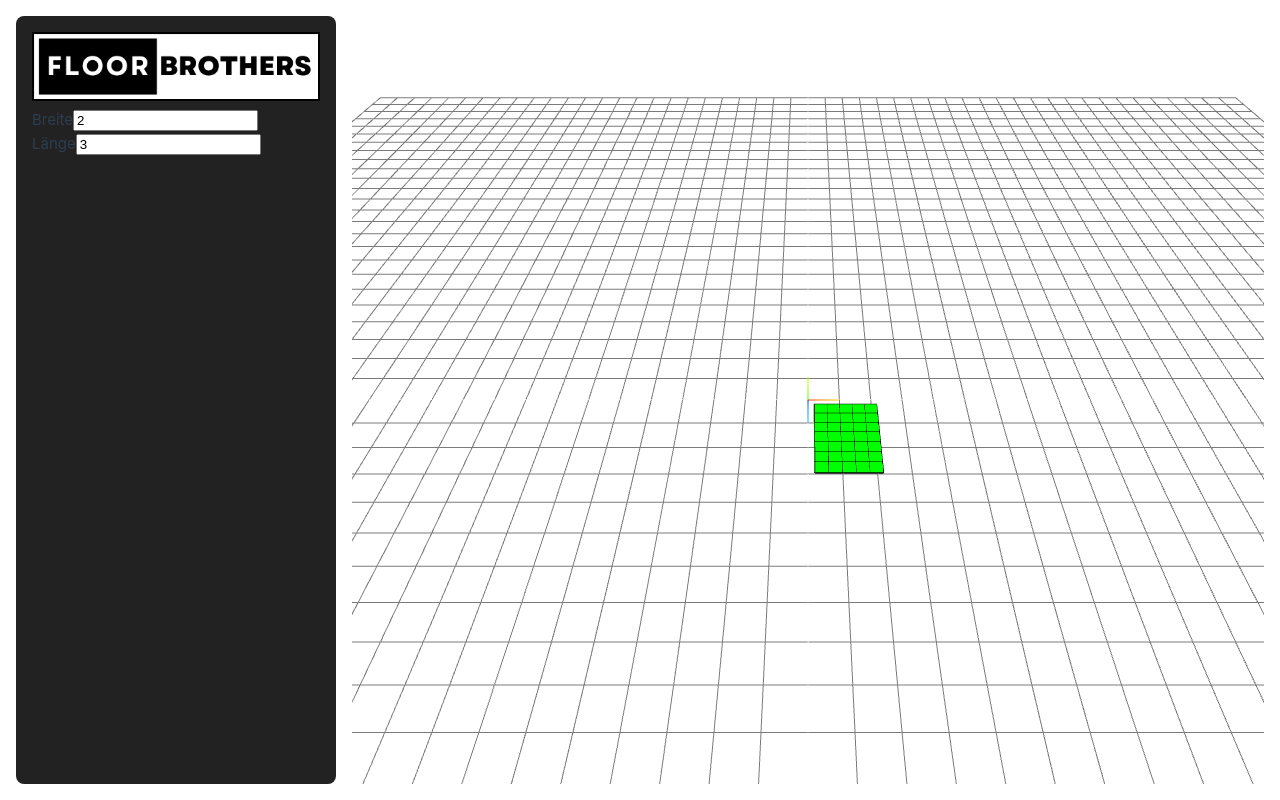
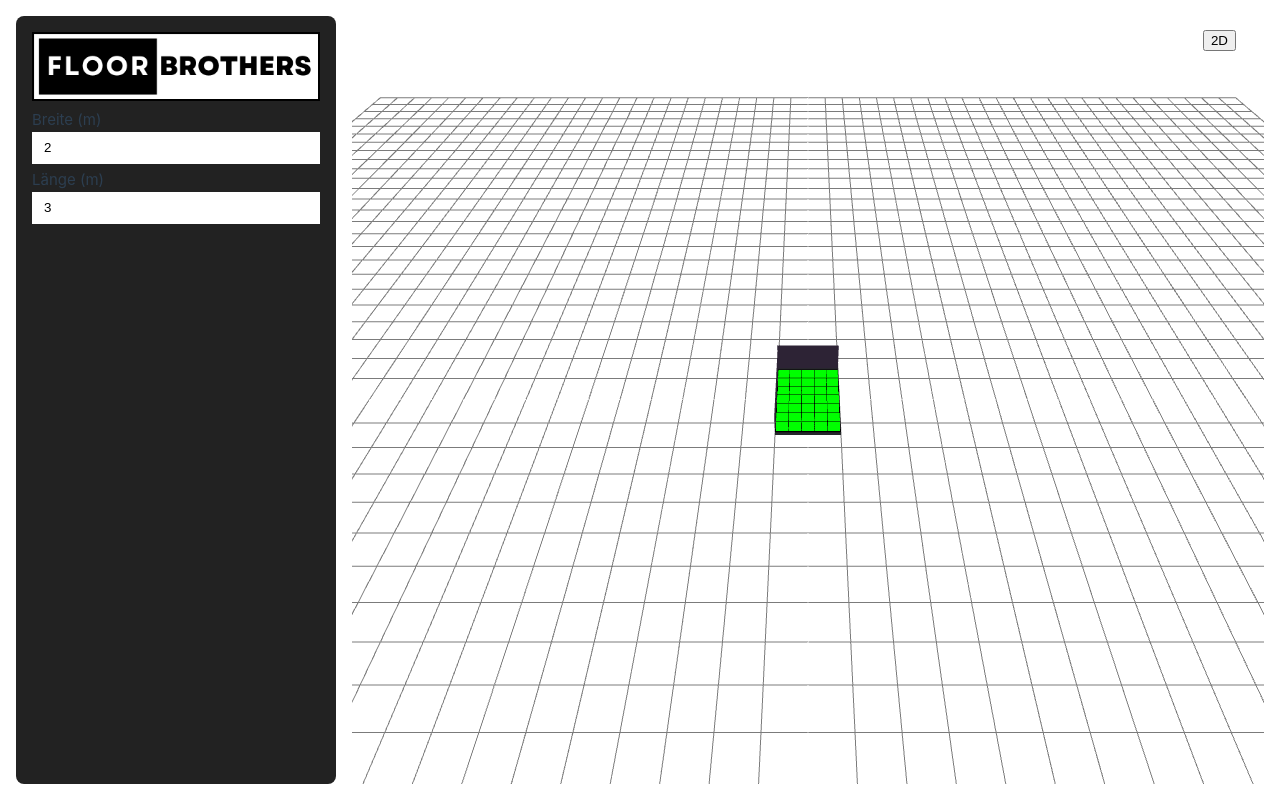
Before and after one commit to joelruizcabrera/floorbrothers-configurator, a Vue app: page / in a window 1280 px wide. Built offline with nearby package versions, Linux system fonts and the light colour scheme.

Commit message:
adding walls to canvas

```diff
--- a/src/plugins/renderEngine.ts
+++ b/src/plugins/renderEngine.ts
@@ -4,7 +4,7 @@ import { OrbitControls } from 'three/addons/controls/OrbitControls.js';
 import { KMZLoader } from 'three/addons/loaders/KMZLoader.js';
 import {GLTFLoader} from "three/examples/jsm/loaders/GLTFLoader.js";
 import {DRACOLoader} from "three/examples/jsm/loaders/DRACOLoader.js";
-import {Scene} from "three";
+import {BufferGeometry, Scene} from "three";
 
 interface ConfigInterfaceEngine {
     tileX: number,
@@ -33,6 +33,9 @@ export default class renderEngine {
     config:ConfigInterfaceEngine;
 
     currentTilesIds:[];
+    currentWallsIds:[];
+
+    cameraPos:any;
 
     model:any;
 
@@ -47,6 +50,7 @@ export default class renderEngine {
         this.light = new THREE.DirectionalLight( 0xffffff, 3 );
 
         this.currentTilesIds = []
+        this.currentWallsIds = []
 
         this.controls = new OrbitControls( this.camera, this.renderer.domElement );
     }
@@ -114,10 +118,10 @@ export default class renderEngine {
         const timesColumn = Math.floor((this.config.roomX - (this.config.roomX % tileXMeter)) / tileXMeter)
         const timesRow = Math.floor((this.config.roomY - (this.config.roomY % tileYMeter)) / tileYMeter)
 
-        console.log("----------------------------------")
-
         for (let x = 0; x < timesColumn; x++) {
             for (let y = 0; y < timesRow; y++) {
+                let startX = (((tileXMeter * timesColumn) / 2) - (tileXMeter * timesColumn) + (tileXMeter / 2))
+                let startY = (((tileYMeter * timesRow) / 2) - (tileYMeter * timesRow) + (tileYMeter / 2))
                 const tile = new Tile(
                 {
                         x: tileXMeter,
@@ -127,8 +131,8 @@ export default class renderEngine {
                     this.scene,
                     (x + "-" + y),
                     {
-                        posX: ((x + 1) * tileXMeter),
-                        posY: ((y + 1) * tileYMeter) //überarbeiten !
+                        posX: (startX + (tileXMeter * x)),
+                        posY: (startY + (tileYMeter * y)),
                     }
                 )
                 tile.render()
@@ -140,6 +144,7 @@ export default class renderEngine {
                 }
             }
         }
+        this.renderWalls()
     }
     updateFloor(roomX:number, roomY:number) {
         this.config.roomX = roomX;
@@ -161,38 +166,56 @@ export default class renderEngine {
         })
         this.currentTilesIds = []
     }
-    /*async addTiles():Promise<void> {
-        const loader = new GLTFLoader();
+    renderWalls():void {
 
-        const timesColumn = Math.floor(this.config.testXMeters / this.config.tileSize)
-        const timesRow = Math.floor((this.config.testYMeters - 1) / this.config.tileSize)
+        if (this.currentWallsIds.length > 0) {
+            this.currentWallsIds.forEach((obj) => {
+                // @ts-ignore
+                const object = (this.scene.getObjectByProperty('uuid', obj) as THREE.Mesh)
+                object.geometry.dispose();
+                (object!.material as THREE.MeshBasicMaterial).dispose();
+                this.scene.remove(object!)
+            })
+        }
+        this.currentWallsIds = []
 
-        console.log(timesColumn)
+        const floor = new THREE.Mesh(
+            new THREE.PlaneGeometry(this.config.roomX, this.config.roomY),
+            new THREE.MeshBasicMaterial( {color: 0x25282A, side: THREE.DoubleSide} )
+        )
+        floor.rotation.set(Math.PI / 2, 0, 0)
+        this.scene.add(floor)
 
-        const allGroup = new THREE.Group();
+        const afterWall = new THREE.Mesh(
+            new THREE.PlaneGeometry(this.config.roomX, 1),
+            new THREE.MeshBasicMaterial( {color: 0x2D2335, side: THREE.DoubleSide} )
+        )
+        afterWall.position.set(((this.config.roomX * -1) + this.config.roomX), .5, (0 - (this.config.roomY / 2)))
+        this.scene.add(afterWall)
 
-        const dracoLoader = new DRACOLoader();
-        dracoLoader.setDecoderPath('/draco/gltf/');
+        const leftWall = new THREE.Mesh(
+            new THREE.PlaneGeometry(this.config.roomY, .75),
+            new THREE.MeshBasicMaterial( {color: 0x2D2335, side: THREE.DoubleSide} )
+        )
+        leftWall.rotation.set(0, Math.PI / 2, 0)
+        leftWall.position.set((0 - (this.config.roomX / 2)), .375, 0)
+        this.scene.add(leftWall)
 
-        loader.setDRACOLoader(dracoLoader);
+        console.log(floor)
 
-        for (let x = 0; x < timesColumn; x++) {
-            let _this = this;
-            for (let y = 0; y < timesRow; y++) {
-                loader.loadAsync('/models/tiles/tile_default_draco.glb', (xhr:ProgressEvent) => {
-                    console.log((xhr.loaded / xhr.total) * 100 + "% loaded");
-                }).then((glb:any) => {
-                    glb.scene.scale.set(this.config.tileFactor, this.config.tileFactor, this.config.tileFactor)
-                    glb.scene.position.set(x, 1, (y + 1))
-                    _this.model = glb.scene;
-                    allGroup.add(_this.model)
-                })
-            }
-        }
+        // @ts-ignore
+        this.currentWallsIds.push(floor.uuid)
+        // @ts-ignore
+        this.currentWallsIds.push(afterWall.uuid)
+        // @ts-ignore
+        this.currentWallsIds.push(leftWall.uuid)
 
-        allGroup.updateMatrixWorld( true )
-        this.scene.add(allGroup)
-    }*/
+        console.log(this.currentWallsIds)
+
+    }
+    switch2d():void {
+
+    }
 }
 
 export class Tile {
@@ -242,7 +265,8 @@ export class Tile {
         const geometry = new THREE.BoxGeometry( this.x, this.z, this.y );
         const material = new THREE.MeshBasicMaterial( {color: 0x00ff00} );
         this.cube = new THREE.Mesh( geometry, material );
-        this.cube.position.set(this.posX, 0, this.posY)
+
+        this.cube.position.set(this.posX, ((this.z / 2) + 0.01), this.posY)
         this.scene!.add(this.cube)
 
         if (this.showWireframe) {
@@ -253,8 +277,12 @@ export class Tile {
         const edges = new THREE.EdgesGeometry( geometry );
         const lineMaterial = new THREE.LineBasicMaterial( { color: 'black' } );
         this.frame = new THREE.LineSegments( edges, lineMaterial );
-        this.frame!.position.set(this.posX, 0, this.posY)
+        this.frame!.position.set(this.posX, ((this.z / 2) + 0.01), this.posY)
         this.scene!.add(this.frame)
     }
 
+    handleClick(event: Event):void {
+        console.log(event)
+    }
+
 }
--- a/src/views/HomeView.vue
+++ b/src/views/HomeView.vue
@@ -13,7 +13,7 @@ onMounted(() => {
     tileY: 39.5,
     tileZ: 1.8,
     showGrid: true,
-    showAxes: true,
+    showAxes: false,
     tileFactor: 0.005,
     roomX: roomX.value,
     roomY: roomY.value
@@ -23,15 +23,23 @@ onMounted(() => {
 
 watch(roomX, async (newX, oldX) => {
   if (newX !== oldX) {
-    engine.updateFloor(roomX.value, roomY.value)
+   if (newX >= 0) {
+     engine.updateFloor(roomX.value, roomY.value)
+   }
   }
 })
 
 watch(roomY, async (newY, oldY) => {
   if (newY !== oldY) {
-    engine.updateFloor(roomX.value, roomY.value)
+    if (newY >= 0) {
+      engine.updateFloor(roomX.value, roomY.value)
+    }
   }
 })
+
+function switch2d() {
+  engine.switch2d()
+}
 </script>
 
 <template>
@@ -40,16 +48,19 @@ watch(roomY, async (newY, oldY) => {
       <img src="/logo.png" alt="FloorBrothers" class="app__engine__sidebar__logo">
       <div class="app__engine__sidebar__config">
         <div class="form-group">
-          <label for="roomX">Breite</label>
+          <label for="roomX">Breite (m)</label>
           <input type="number" v-model.lazy="roomX" name="roomX">
         </div>
         <div class="form-group">
-          <label for="roomX">Länge</label>
+          <label for="roomX">Länge (m)</label>
           <input type="number" v-model.lazy="roomY" name="roomY">
         </div>
       </div>
     </div>
     <div class="app__engine__view" id="engine">
+      <div class="app__engine__view__actions">
+        <button @click="switch2d()" class="switch">2D</button>
+      </div>
 
     </div>
   </div>
@@ -73,13 +84,36 @@ watch(roomY, async (newY, oldY) => {
       max-width: 100%;
       height: auto;
     }
+    &__config {
+      .form-group {
+        margin-bottom: 0.25rem;
+        display: flex;
+        flex-direction: column;
+        input {
+          min-height: 2rem;
+          border-radius: 0;
+          border: none;
+          padding: .5rem .75rem;
+          &:focus {
+            outline: none;
+          }
+        }
+      }
+    }
   }
   &__view {
     padding: 0 1rem;
     max-width: calc(100vw - 3rem - var(--sidebar--width));
     width: 100%;
+    position: relative;
     canvas {
       border-radius: .5rem;
+    }
+    &__actions {
+      position: absolute;
+      right: 0;
+      margin: .75rem;
+      top: 0;
     }
   }
   @media (max-width: 991.98px) {
```
